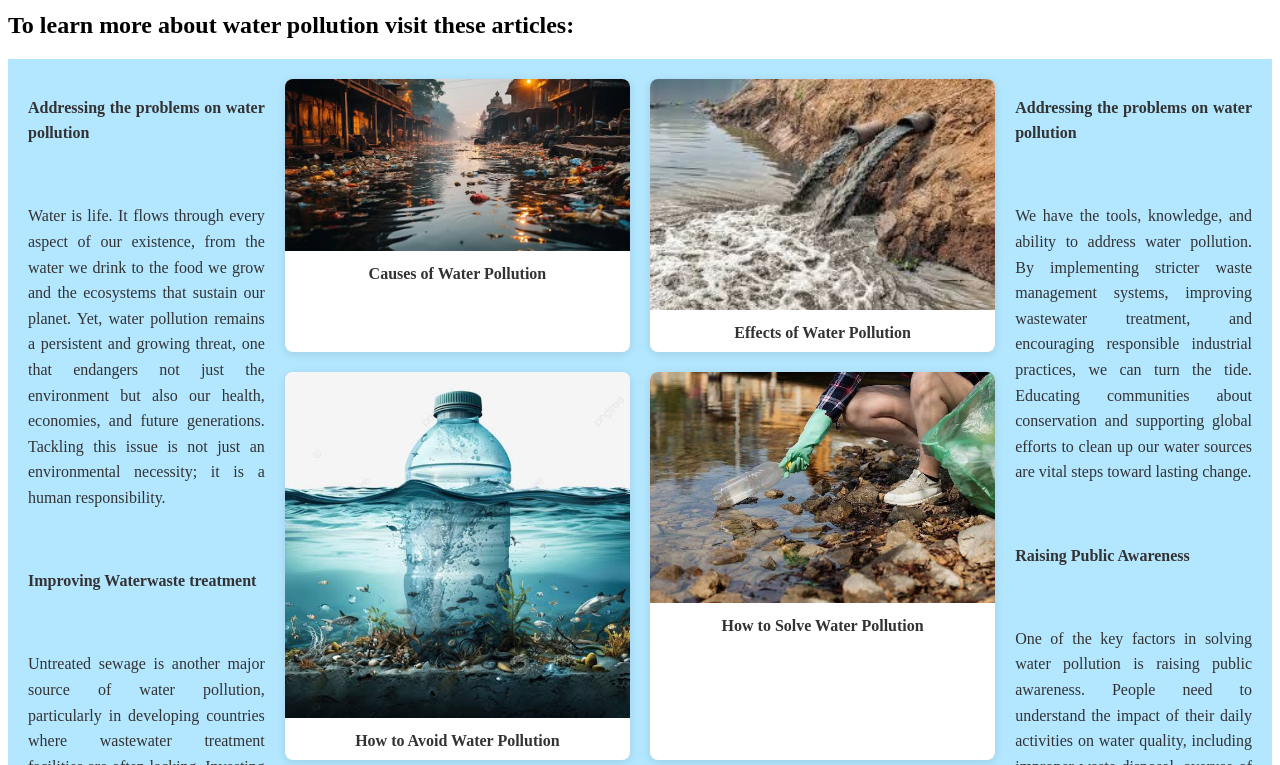
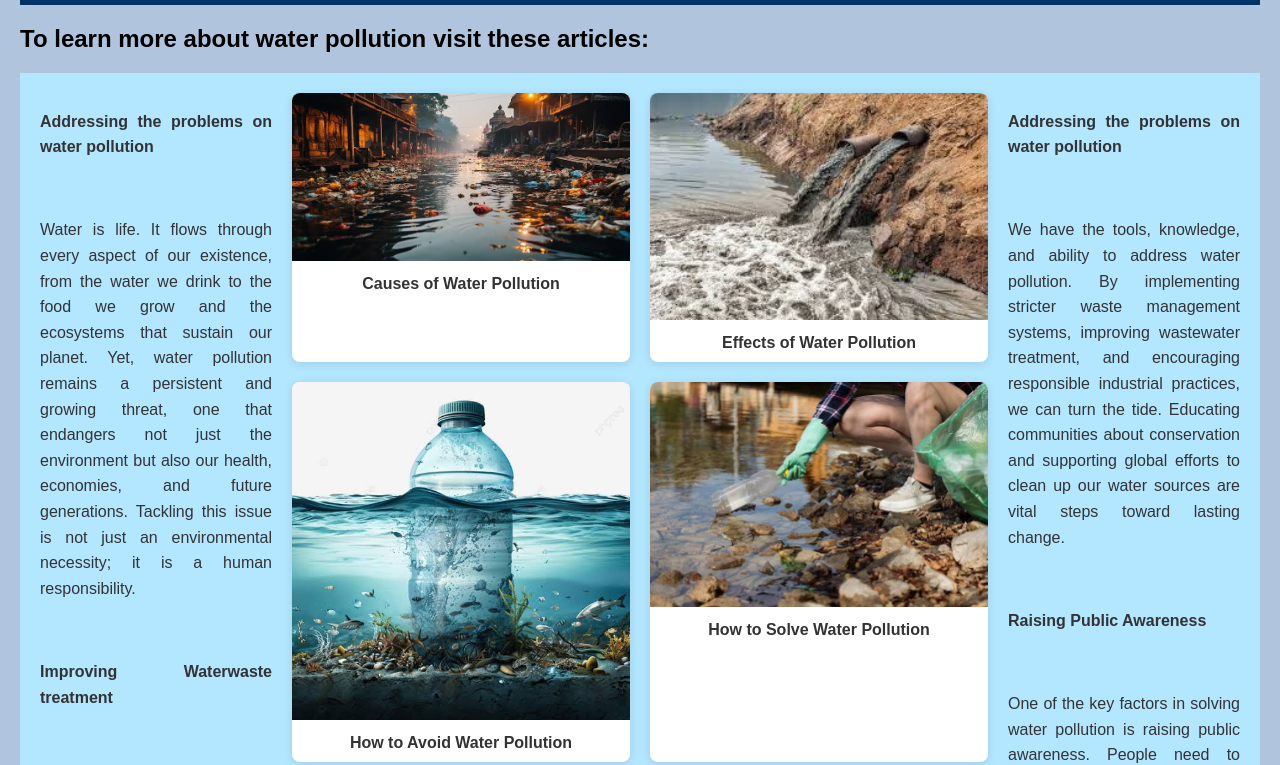
Before and after one commit to saivlla/CS3-2Q-G4-Proj, a plain HTML site: page Articlepage.html in a window 1280 px wide. Shown: the part 103-868 px from the top of the page. Drawn offline with Linux system fonts and the light colour scheme.

Commit message:
Update Articles.css

```diff
--- a/Articles.css
+++ b/Articles.css
@@ -1,3 +1,10 @@
+
+        body {
+            font-family: Arial, sans-serif;
+            margin: 0;
+            padding: 20px;
+            background-color: #b0c4de;
+        }
         header {
             background-color: #003366;
             color: white;
```
